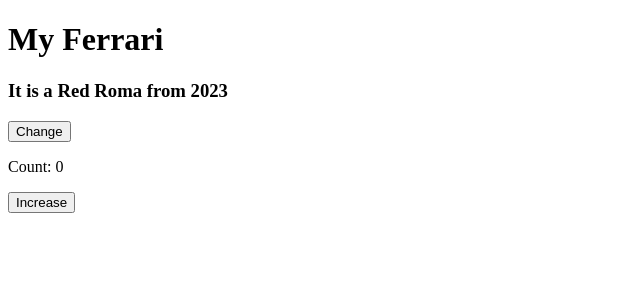
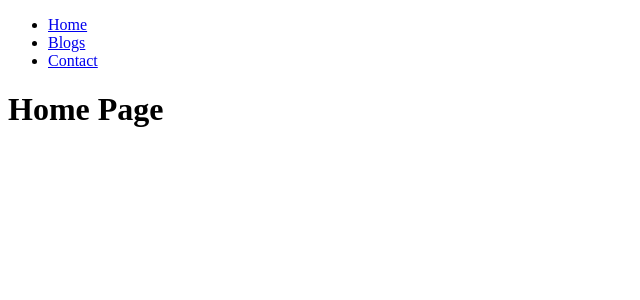
Before and after one commit to janeAnezi/LetsReact, a React (Create React App) app: page / in a window 1280 px wide. Shown: the top 300 px of the page, without its empty margins (0-640 px from the left). Built offline with nearby package versions, Linux system fonts and the light colour scheme.

Commit message:
add routing

```diff
--- a/package.json
+++ b/package.json
@@ -36,5 +36,8 @@
       "last 1 firefox version",
       "last 1 safari version"
     ]
+  },
+  "devDependencies": {
+    "react-router-dom": "^6.27.0"
   }
 }
--- a/src/App.js
+++ b/src/App.js
@@ -1,5 +1,5 @@
 import AllContent from "./Components/LetsReact/AllContent";
-import './App.css'
+import './Components/Intro/App.css'
 import { useState } from "react";
 import Profile from "./Components/LetsReact/Profile";
 
--- /dev/null
+++ b/src/Components/Routing/Main.jsx
@@ -0,0 +1,22 @@
+import ReactDOM from "react-dom/client";
+import { BrowserRouter, Routes, Route } from "react-router-dom";
+import LayOut from "./pages/LayOut";
+import Home from "./pages/Home";
+import Blogs from "./pages/Blogs"
+import Contact from "./pages/Contact";
+import NoPage from "./pages/NoPage";
+
+export default function Main() {
+  return (
+    <BrowserRouter>
+      <Routes>
+        <Route path="/" element={<LayOut />}>
+          <Route index element={<Home />} />
+          <Route path="blogs" element={<Blogs />} />
+          <Route path="contact" element={<Contact />} />
+          <Route path="*" element={<NoPage />} />
+        </Route>
+      </Routes>
+    </BrowserRouter>
+  );
+}
--- /dev/null
+++ b/src/Components/Routing/pages/Blogs.jsx
@@ -0,0 +1,5 @@
+const Blogs = () => {
+    return <h1>Blog Articles</h1>;
+  };
+
+  export default Blogs;
--- /dev/null
+++ b/src/Components/Routing/pages/Contact.jsx
@@ -0,0 +1,5 @@
+const Contact = () => {
+    return <h1>Contact Me</h1>;
+  };
+
+  export default Contact;
--- /dev/null
+++ b/src/Components/Routing/pages/Home.jsx
@@ -0,0 +1,5 @@
+const Home = () => {
+    return <h1>Home Page</h1>;
+  };
+
+  export default Home;
--- /dev/null
+++ b/src/Components/Routing/pages/LayOut.jsx
@@ -0,0 +1,25 @@
+import { Outlet, Link } from "react-router-dom";
+
+const Layout = () => {
+  return (
+    <>
+      <nav>
+        <ul>
+          <li>
+            <Link to="/">Home</Link>
+          </li>
+          <li>
+            <Link to="/blogs">Blogs</Link>
+          </li>
+          <li>
+            <Link to="/contact">Contact</Link>
+          </li>
+        </ul>
+      </nav>
+
+      <Outlet />
+    </>
+  )
+};
+
+export default Layout;
--- /dev/null
+++ b/src/Components/Routing/pages/NoPage.jsx
@@ -0,0 +1,5 @@
+const NoPage = () => {
+    return <h1>404</h1>;
+  };
+
+  export default NoPage;
--- /dev/null
+++ b/src/NewComponents/Hooks.jsx
@@ -0,0 +1,36 @@
+import { useEffect, useState } from "react"
+
+
+
+export default function Hooks() {
+   const [brand, setBrand] = useState('Ferrari')
+   const [color, setColor] = useState('White')
+   const [year, setYear] = useState('2023')
+
+    const changeBrand = () => {
+        setBrand("Toyota")
+        setColor("Yellow")
+        setYear(2024)
+    }
+
+    // OR
+
+    const [car, setCar] = useState({
+        brand: 'Ferrari',
+        color: 'White',
+        year: '2023'
+    })
+
+    useEffect(()=>{
+        // console.log('This useEffect happened ne')
+        alert('Today is a sunny day')
+    })
+
+  return (
+    <div className="content">
+     <h1>My {brand}</h1>
+      <p>A {color} toyota {year}</p>
+      <button onClick={changeBrand}>Change</button>
+    </div>
+  )
+}
--- a/src/index.js
+++ b/src/index.js
@@ -1,13 +1,15 @@
 import React from 'react';
 import ReactDOM from 'react-dom/client';
+import Hooks from './NewComponents/Hooks';
 // import App from './App';
 // import All from './All';
-import UseStateComp from './Components/LetsReact/UseStateComp';
+// import UseStateComp from './Components/LetsReact/UseStateComp';
+import Main from './Components/Routing/Main';
 
 
 const root = ReactDOM.createRoot(document.getElementById('root'));
 root.render(
   <React.StrictMode>
-   <UseStateComp />
+   <Main />
   </React.StrictMode>
 );
--- a/src/main.css
+++ b/src/main.css
@@ -12,3 +12,9 @@
     align-items: center;
     gap: 18px;
 }
+
+.content {
+    display: flex;
+    justify-content: center;
+    align-items: center;
+}
```
Also changed, not shown: 1 other file (tests, documents, lock files or other folders).
